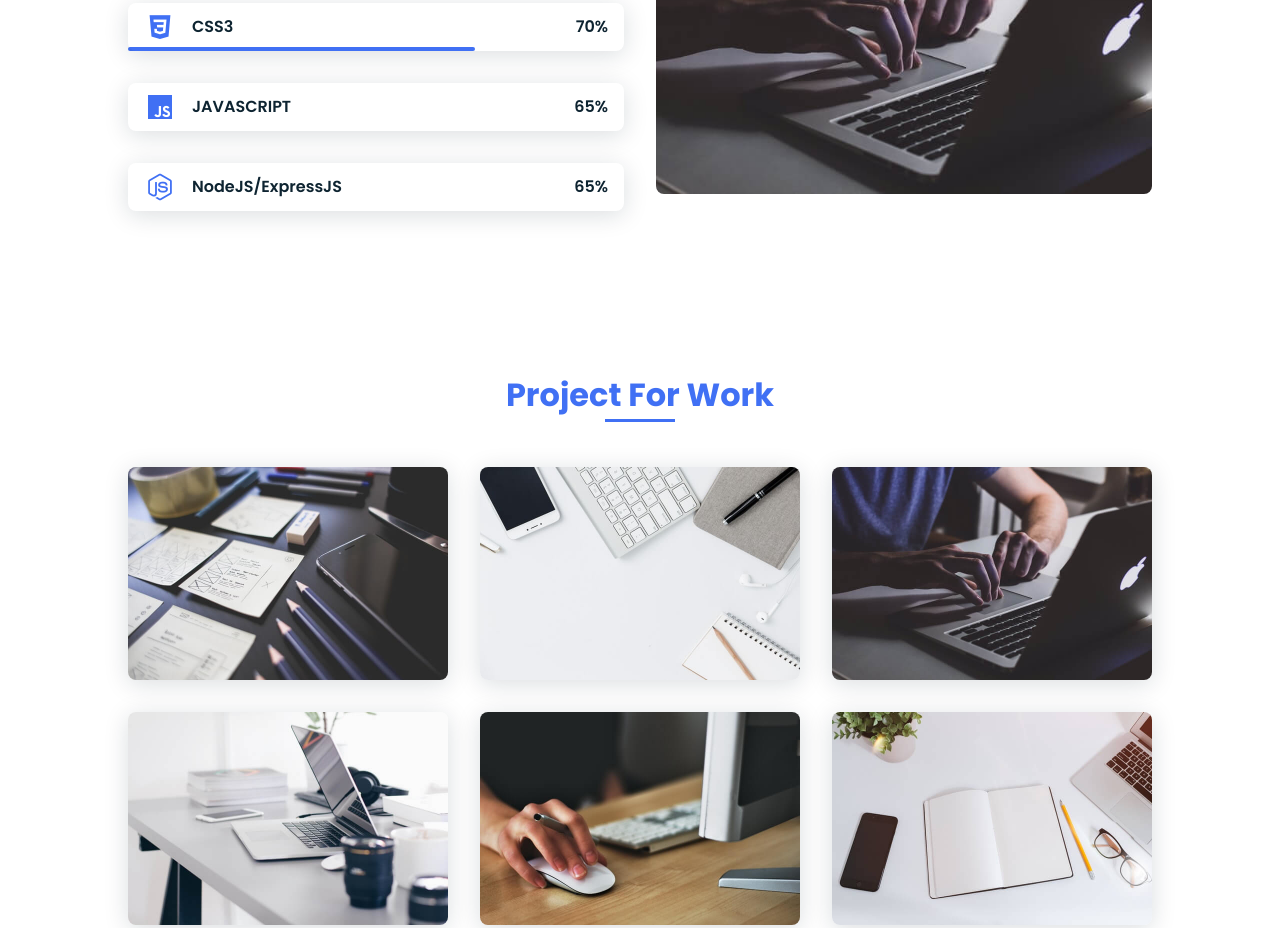
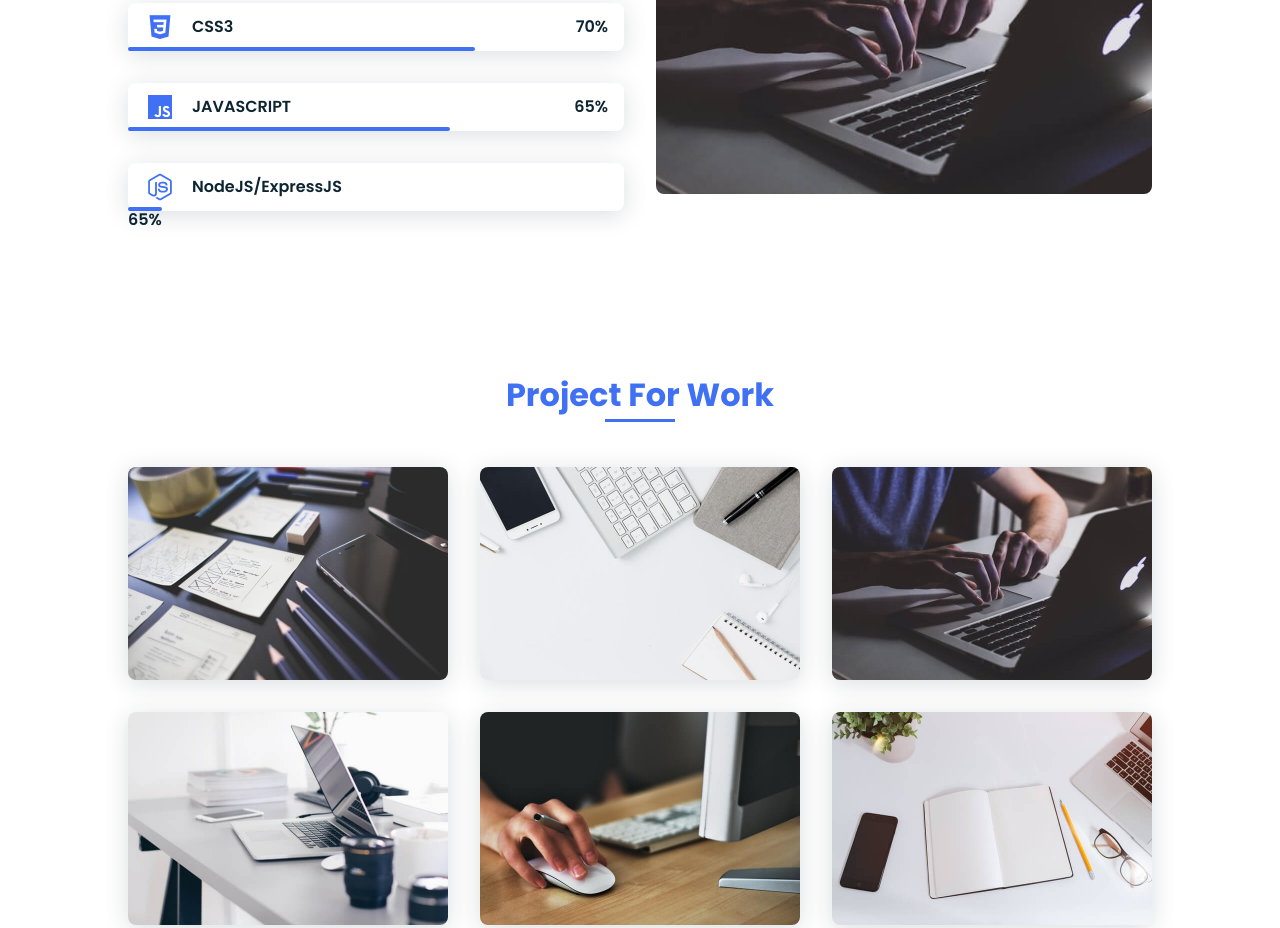
Before and after one commit to bogoreh/Portfolio, a plain HTML site: page index.html in a window 1280 px wide. Shown: the part 1616-2544 px from the top of the page. Drawn offline with nearby package versions, Linux system fonts and the light colour scheme.

Commit message:
Update index.html

```diff
--- a/index.html
+++ b/index.html
@@ -124,7 +124,7 @@
                             <i class='bx bxl-javascript skills__icon'></i>
                             <span class="skills__name">JAVASCRIPT</span>
                         </div>
-                        <div class="skills__bar skills__js1">
+                        <div class="skills__bar skills__js">
 
                         </div>
                         <div>
@@ -133,14 +133,11 @@
                     </div>
                     <div class="skills__data">
                         <div class="skills__names">
-                            <i class='bx bxl-nodejs skills__icon'></i>
+                            <i class="bx bxl-nodejs skills__icon"></i>
                             <span class="skills__name">NodeJS/ExpressJS</span>
                         </div>
                         <div class="skills__bar skills__node">
-
-                        </div>
-                        <div>
-                            <span class="skills__percentage">65%</span>
+                            <div class="skills__percentage">65%</div>
                         </div>
                     </div>
                 </div>
```
